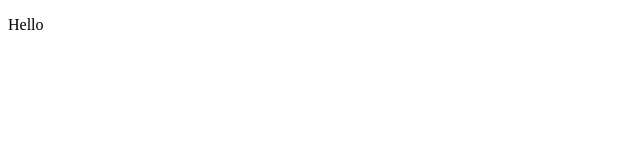
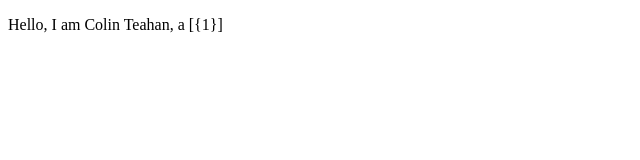
Before and after one commit to clnteahan/web-school, a plain HTML site: page index.html in a window 1280 px wide. Shown: the whole page, without its empty margins (0-640 px from the left). Drawn offline with Linux system fonts and the light colour scheme.

```diff
--- a/assets/js/home.js
+++ b/assets/js/home.js
@@ -1 +1,2 @@
 console.log("js loaded")
+document.getElementById("filler").remove()
--- a/index.html
+++ b/index.html
@@ -6,7 +6,8 @@
         <link rel="stylesheet" href="assets/css/home.css">
     </head>
     <body>
-        <p>Hello</p>
+        <p id="filler">eeeeeeeeeeeeeeeeeeeeeeeeeeeeeeeeeeeeeeeeeeeeeeeeeeeeeeeee</p>
+        <p>Hello, I am Colin Teahan, a [{1}]</p>
         <script src="assets/js/home.js"></script>
     </body>
 </html>
```
